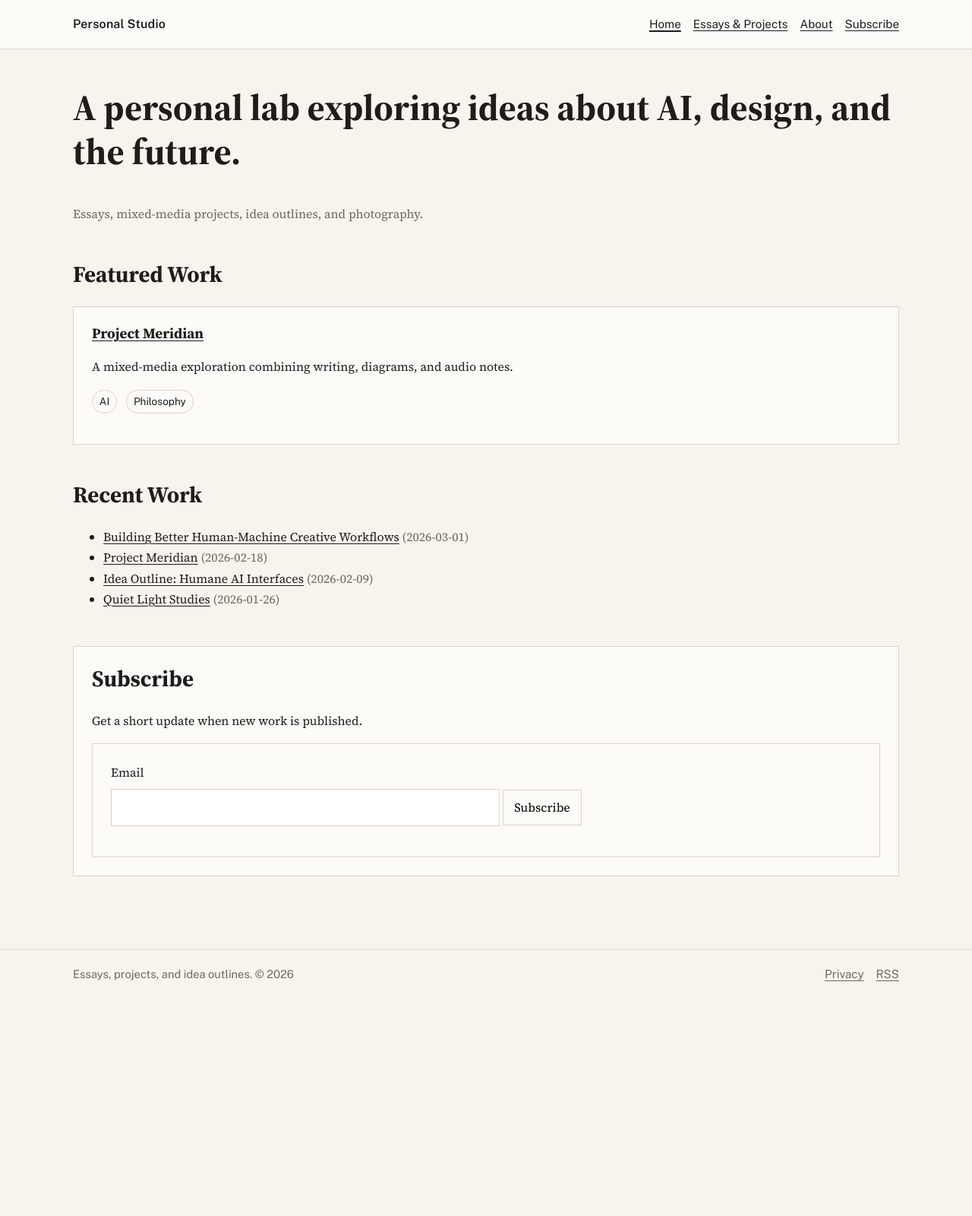
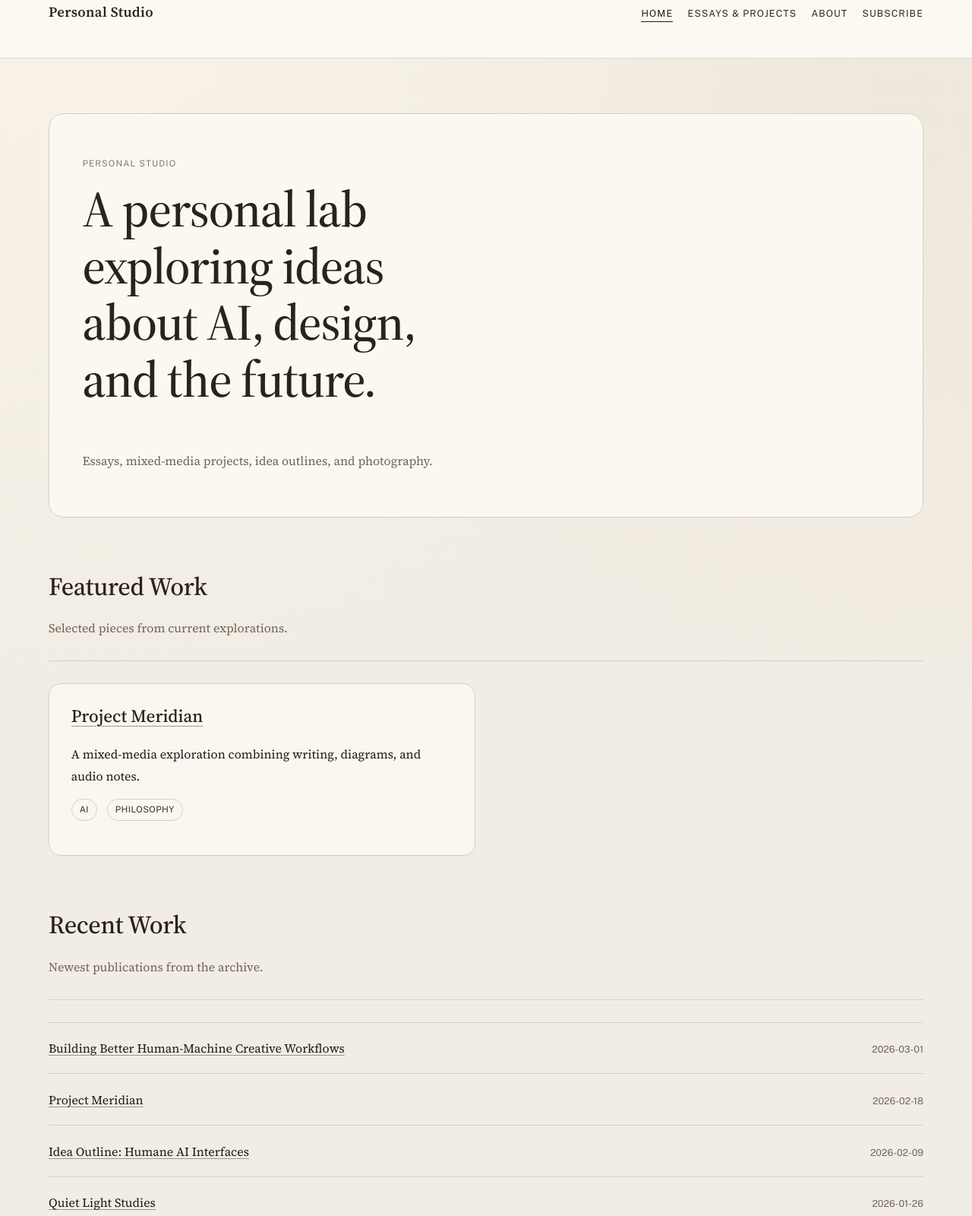
Before and after one commit to J-Chamberlain/josiah-website, an Astro site: page / in a window 1280 px wide. Shown: the top 1600 px of the page at 76% size. Before the commit the page ends 1314 px from the top, so only its background shows below. Built offline with nearby package versions, Linux system fonts and the light colour scheme; Astro itself is replaced by a stand-in of ours; no server answers.

Commit message:
style: apply Toki-inspired visual pass

```diff
--- a/src/pages/index.astro
+++ b/src/pages/index.astro
@@ -12,16 +12,20 @@ export const prerender = true;
 ---
 
 <BaseLayout title={settings.siteTitle} description={settings.siteDescription} path="/">
-  <section>
+  <section class="home-hero">
+    <p class="kicker">Personal Studio</p>
     <h1>{settings.homepageStatement}</h1>
-    <p class="muted">Essays, mixed-media projects, idea outlines, and photography.</p>
+    <p class="hero-intro">Essays, mixed-media projects, idea outlines, and photography.</p>
   </section>
 
   <section class="section" aria-labelledby="featured-heading">
-    <h2 id="featured-heading">Featured Work</h2>
-    <div class="grid">
+    <div class="section-head">
+      <h2 id="featured-heading">Featured Work</h2>
+      <p class="muted">Selected pieces from current explorations.</p>
+    </div>
+    <div class="list-grid">
       {featured.map((item) => (
-        <article class="card">
+        <article class="card tone-card">
           <h3><a href={`/projects/${item.slug}`}>{item.title}</a></h3>
           <p>{item.excerpt}</p>
           <p class="tag-row">{item.tags.map((tag) => <TagChip tag={tag} />)}</p>
@@ -31,18 +35,21 @@ export const prerender = true;
   </section>
 
   <section class="section" aria-labelledby="recent-heading">
-    <h2 id="recent-heading">Recent Work</h2>
-    <ul>
+    <div class="section-head">
+      <h2 id="recent-heading">Recent Work</h2>
+      <p class="muted">Newest publications from the archive.</p>
+    </div>
+    <ul class="archive-list">
       {recent.map((item) => (
         <li>
           <a href={contentUrl(item)}>{item.title}</a>
-          <span class="muted"> ({item.publishedAt})</span>
+          <span class="muted">{item.publishedAt}</span>
         </li>
       ))}
     </ul>
   </section>
 
-  <section class="section card" aria-labelledby="subscribe-heading">
+  <section class="section card subscribe-block" aria-labelledby="subscribe-heading">
     <h2 id="subscribe-heading">Subscribe</h2>
     <p>{settings.subscribeCta}</p>
     <SubscribeForm />
--- a/src/styles/base.css
+++ b/src/styles/base.css
@@ -32,14 +32,19 @@ body {
 
 body {
   font-family: "Source Serif 4", Georgia, "Times New Roman", serif;
-  background: var(--bg);
+  background:
+    radial-gradient(circle at 8% 0%, #f8f2e8 0%, transparent 36%),
+    radial-gradient(circle at 94% 7%, #efe8dc 0%, transparent 33%),
+    var(--bg);
   color: var(--text);
-  line-height: 1.7;
+  line-height: 1.78;
 }
 
 a {
   color: inherit;
-  text-underline-offset: 0.18em;
+  text-decoration-color: color-mix(in oklab, var(--accent) 65%, transparent);
+  text-decoration-thickness: 1px;
+  text-underline-offset: 0.2em;
 }
 
 a:hover {
@@ -69,28 +74,34 @@ textarea:focus-visible {
 }
 
 .shell {
-  width: min(100% - 2rem, var(--container));
+  width: min(100% - 2.6rem, var(--container));
   margin: 0 auto;
 }
 
 .site-header {
-  border-bottom: 1px solid var(--rule);
-  background: color-mix(in oklab, var(--surface) 92%, white 8%);
+  position: sticky;
+  top: 0;
+  z-index: 10;
+  border-bottom: 1px solid color-mix(in oklab, var(--rule) 84%, white 16%);
+  background: color-mix(in oklab, var(--surface) 84%, white 16%);
+  backdrop-filter: blur(6px);
 }
 
 .header-shell {
   display: flex;
-  align-items: center;
+  align-items: baseline;
   justify-content: space-between;
   gap: var(--space-4);
-  min-height: 4rem;
+  min-height: 4.75rem;
 }
 
 .brand {
-  font-family: "Public Sans", "Avenir Next", "Segoe UI", sans-serif;
+  font-family: "Source Serif 4", Georgia, serif;
+  font-size: 1.15rem;
   font-weight: 600;
+  letter-spacing: 0.02em;
   text-decoration: none;
-  letter-spacing: 0.01em;
+  color: var(--display);
 }
 
 .nav-list,
@@ -101,50 +112,105 @@ textarea:focus-visible {
   margin: 0;
   padding: 0;
   font-family: "Public Sans", "Avenir Next", "Segoe UI", sans-serif;
-  font-size: 0.95rem;
+  font-size: 0.78rem;
+  text-transform: uppercase;
+  letter-spacing: 0.09em;
+}
+
+.nav-list a,
+.footer-links a {
+  text-decoration: none;
+  color: color-mix(in oklab, var(--text) 78%, var(--muted) 22%);
 }
 
 .nav-list a[aria-current="page"] {
-  text-decoration-thickness: 2px;
+  color: var(--text);
+  border-bottom: 1px solid var(--text);
+  padding-bottom: 0.2rem;
 }
 
 .main-shell {
-  padding-block: var(--space-6);
+  padding-block: var(--space-6) var(--space-7);
 }
 
 .site-footer {
   margin-top: var(--space-6);
   border-top: 1px solid var(--rule);
+  background: color-mix(in oklab, var(--surface) 96%, white 4%);
 }
 
 .footer-shell {
-  min-height: 4rem;
+  min-height: 4.5rem;
   display: flex;
   justify-content: space-between;
   align-items: center;
   gap: var(--space-3);
   color: var(--muted);
   font-family: "Public Sans", "Avenir Next", "Segoe UI", sans-serif;
-  font-size: 0.92rem;
+  font-size: 0.86rem;
 }
 
 h1,
 h2,
 h3 {
-  line-height: 1.2;
+  line-height: 1.12;
   margin-top: 0;
+  color: var(--display);
 }
 
 h1 {
-  font-size: clamp(2rem, 4vw, 3rem);
+  font-size: clamp(2.45rem, 5.2vw, 5rem);
+  letter-spacing: -0.02em;
+  font-weight: 520;
+  max-width: 15ch;
 }
 
 h2 {
-  font-size: clamp(1.3rem, 2.6vw, 1.85rem);
+  font-size: clamp(1.5rem, 2.6vw, 2.1rem);
+  letter-spacing: -0.01em;
+  font-weight: 510;
+}
+
+h3 {
+  font-size: clamp(1.2rem, 2vw, 1.45rem);
+  font-weight: 510;
 }
 
 .section {
   margin-top: var(--space-6);
+}
+
+.section-head {
+  border-bottom: 1px solid var(--rule);
+  margin-bottom: var(--space-4);
+  padding-bottom: var(--space-2);
+}
+
+.section-head .muted {
+  margin-top: -0.35rem;
+}
+
+.kicker {
+  font-family: "Public Sans", "Avenir Next", "Segoe UI", sans-serif;
+  letter-spacing: 0.1em;
+  text-transform: uppercase;
+  font-size: 0.72rem;
+  color: color-mix(in oklab, var(--muted) 86%, white 14%);
+  margin-bottom: var(--space-2);
+}
+
+.home-hero,
+.listing-lead {
+  background: color-mix(in oklab, var(--surface) 88%, white 12%);
+  border: 1px solid var(--rule);
+  border-radius: calc(var(--radius) + 4px);
+  padding: clamp(1.6rem, 3.4vw, 3rem);
+}
+
+.hero-intro {
+  color: var(--muted);
+  max-width: 56ch;
+  margin-top: var(--space-3);
 }
 
 .muted {
@@ -153,13 +219,50 @@ h2 {
 
 .card {
   border: 1px solid var(--rule);
+  border-radius: var(--radius);
   background: var(--surface);
   padding: var(--space-4);
 }
 
+.tone-card {
+  transition: border-color 140ms ease, transform 140ms ease;
+}
+
+.tone-card:hover {
+  border-color: color-mix(in oklab, var(--accent) 42%, var(--rule) 58%);
+  transform: translateY(-2px);
+}
+
+.list-grid,
 .grid {
   display: grid;
+  grid-template-columns: repeat(2, minmax(0, 1fr));
+  gap: var(--space-4);
+}
+
+.archive-list {
+  margin: 0;
+  padding: 0;
+  list-style: none;
+  border-top: 1px solid var(--rule);
+}
+
+.archive-list li {
+  padding: var(--space-3) 0;
+  border-bottom: 1px solid var(--rule);
+  display: flex;
+  align-items: baseline;
+  justify-content: space-between;
   gap: var(--space-3);
+}
+
+.archive-list li .muted {
+  font-family: "Public Sans", "Avenir Next", "Segoe UI", sans-serif;
+  font-size: 0.78rem;
+}
+
+.subscribe-block {
+  background: linear-gradient(180deg, var(--surface) 0%, var(--surface-strong) 100%);
 }
 
 .tag-row {
@@ -171,16 +274,21 @@ h2 {
 .tag-chip {
   border: 1px solid var(--rule);
   border-radius: 999px;
-  padding: 0.2rem 0.55rem;
-  font-size: 0.85rem;
+  padding: 0.22rem 0.62rem;
+  font-size: 0.72rem;
   font-family: "Public Sans", "Avenir Next", "Segoe UI", sans-serif;
+  letter-spacing: 0.04em;
+  text-transform: uppercase;
   text-decoration: none;
+  color: color-mix(in oklab, var(--text) 72%, var(--muted) 28%);
 }
 
 .media-frame {
   border: 1px solid var(--rule);
+  border-radius: var(--radius);
   background: #000;
   margin-bottom: var(--space-4);
+  overflow: hidden;
 }
 
 .media-frame iframe {
@@ -198,6 +306,7 @@ h2 {
   display: block;
   max-width: 100%;
   height: auto;
+  border-radius: 10px;
 }
 
 .image-figure.full-width {
@@ -219,6 +328,8 @@ h2 {
 .gallery-thumb {
   padding: 0;
   border: 1px solid var(--rule);
+  border-radius: 12px;
+  overflow: hidden;
   background: transparent;
   cursor: pointer;
 }
@@ -261,33 +372,28 @@ button {
 
 input,
 textarea {
-  width: min(32rem, 100%);
+  width: min(34rem, 100%);
   border: 1px solid var(--rule);
   background: #fff;
-  padding: 0.6rem;
+  border-radius: 8px;
+  padding: 0.7rem;
 }
 
 button {
-  border: 1px solid var(--rule);
-  background: var(--surface);
-  padding: 0.55rem 0.9rem;
+  border: 1px solid color-mix(in oklab, var(--accent) 50%, var(--rule) 50%);
+  border-radius: 999px;
+  background: color-mix(in oklab, var(--accent-soft) 72%, var(--surface) 28%);
+  color: color-mix(in oklab, var(--text) 92%, black 8%);
+  font-family: "Public Sans", "Avenir Next", "Segoe UI", sans-serif;
+  font-size: 0.78rem;
+  letter-spacing: 0.05em;
+  text-transform: uppercase;
+  padding: 0.62rem 1rem;
   cursor: pointer;
 }
 
 .hidden {
   display: none !important;
-}
-
-.search-results {
-  list-style: none;
-  margin: var(--space-3) 0 0;
-  padding: 0;
-  display: grid;
-  gap: var(--space-3);
-}
-
-.search-result-item h3 {
-  margin-bottom: var(--space-2);
 }
 
 .comments-list {
@@ -298,11 +404,35 @@ button {
   gap: var(--space-3);
 }
 
+@media (max-width: 960px) {
+  .list-grid,
+  .grid {
+    grid-template-columns: 1fr;
+  }
+}
+
 @media (max-width: 800px) {
+  .shell {
+    width: min(100% - 1.6rem, var(--container));
+  }
+
   .header-shell,
   .footer-shell {
     flex-direction: column;
     align-items: flex-start;
     padding-block: var(--space-2);
+    min-height: auto;
+  }
+
+  .nav-list,
+  .footer-links {
+    gap: var(--space-2);
+    flex-wrap: wrap;
+  }
+
+  .archive-list li {
+    flex-direction: column;
+    align-items: flex-start;
+    gap: 0.2rem;
   }
 }
--- a/src/styles/tokens.css
+++ b/src/styles/tokens.css
@@ -1,19 +1,23 @@
 :root {
-  --bg: #f7f4ee;
-  --surface: #fdfbf7;
-  --text: #1f1d1a;
-  --muted: #6f675d;
-  --rule: #dbd2c6;
-  --accent: #6b7a63;
-  --accent-soft: #e8eee3;
+  --bg: #f2ede4;
+  --surface: #fbf7f0;
+  --surface-strong: #f7f1e8;
+  --text: #1f1a16;
+  --muted: #6e6458;
+  --rule: #d8cebf;
+  --accent: #5f6d63;
+  --accent-soft: #e3ebe4;
+  --display: #2b221b;
 
   --space-1: 0.5rem;
-  --space-2: 0.75rem;
-  --space-3: 1rem;
-  --space-4: 1.5rem;
-  --space-5: 2rem;
-  --space-6: 3rem;
+  --space-2: 0.8rem;
+  --space-3: 1.2rem;
+  --space-4: 1.8rem;
+  --space-5: 2.8rem;
+  --space-6: 4.5rem;
+  --space-7: 6rem;
 
-  --container: 68rem;
+  --container: 72rem;
   --prose-width: 72ch;
+  --radius: 16px;
 }
```
Also changed, not shown: src/pages/essays-projects.astro (+20 -8 lines).
